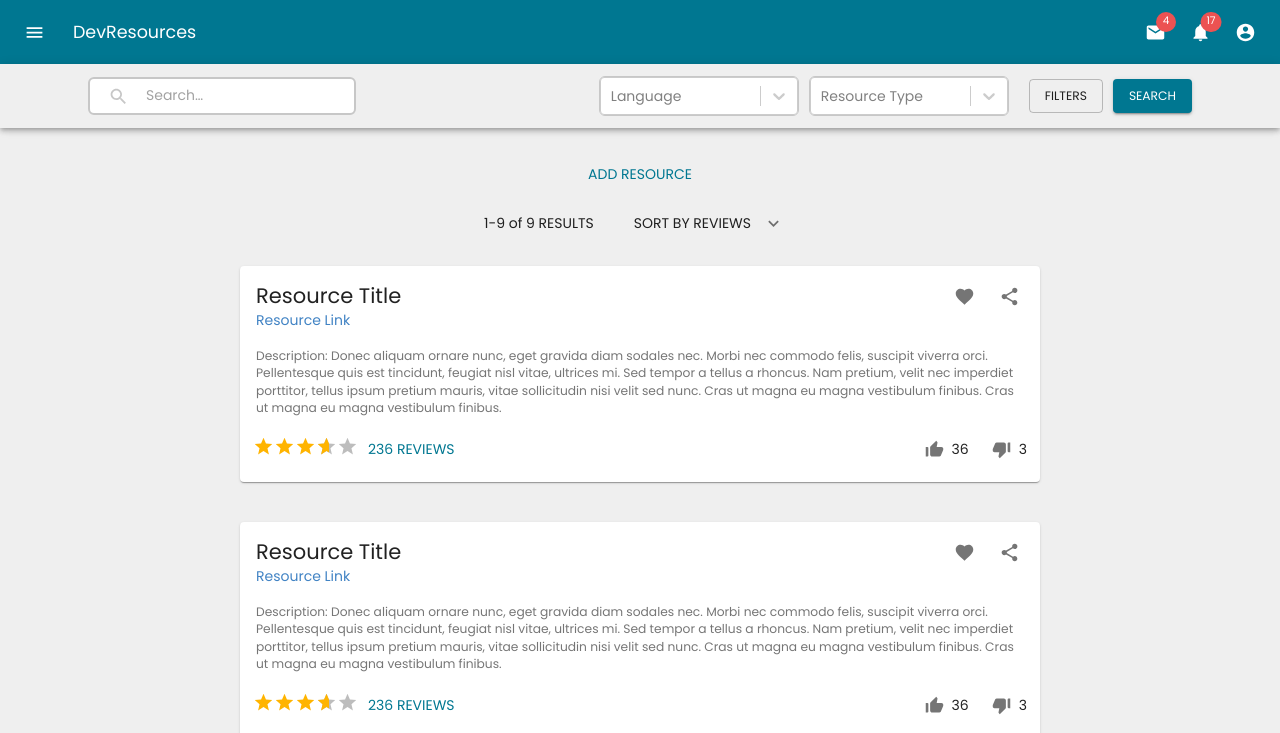
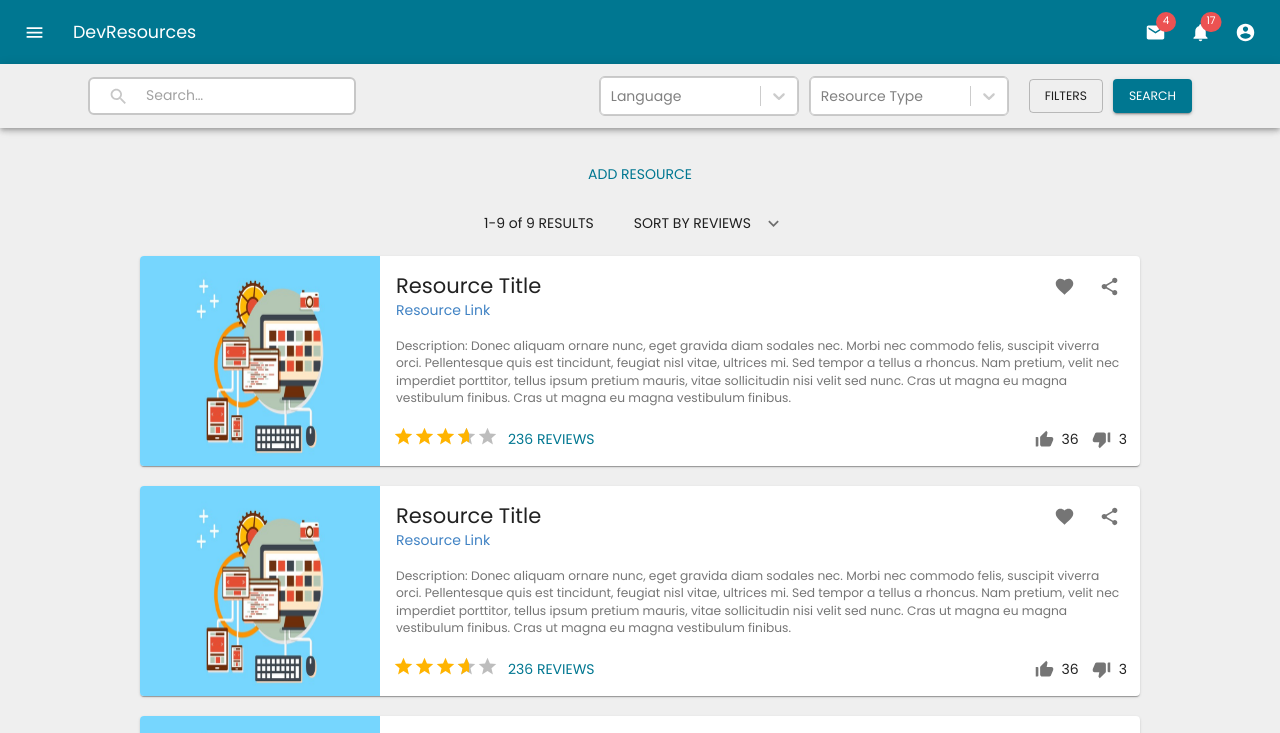
Before and after one commit to seanddallen/DevResourcesUI, a React (Create React App) app: page / in a window 1280 px wide. Shown: the top 733 px of the page. Built offline with nearby package versions, Linux system fonts and the light colour scheme.

Commit message:
added images to cards and hover effect

```diff
--- a/src/Components/main/resources/ResourceCard.jsx
+++ b/src/Components/main/resources/ResourceCard.jsx
@@ -26,8 +26,11 @@ import Rating from "@material-ui/lab/Rating";
 
 const useStyles = makeStyles(theme => ({
   card: {
-    margin: "20px",
-    width: "800px"
+    margin: "10px",
+    width: "1000px",
+    "&:hover": {
+      boxShadow: "-1px 5px 29px 0px rgba(0,0,0,0.5)"
+    }
   },
   grow: {
     flexGrow: 1
@@ -60,7 +63,19 @@ export default function ResourceCard(props) {
   };
 
   return (
-    <Card className={classes.card}>
+    <>
+      <Card
+        className={classes.card}
+        style={{ display: "flex", flexWrap: "nowrap" }}
+      >
+        <img
+          src={require("../../../assets/images/mrwr.jpg")}
+          style={{
+            height: "210px",
+            width: "240px"
+          }}
+        />
+        <Grid style={{ width: "800px" }}>
           <CardHeader
             // avatar={
             //   <Avatar aria-label="recipe" className={classes.avatar}>
@@ -94,20 +109,30 @@ export default function ResourceCard(props) {
       /> */}
           <CardContent style={{ paddingTop: "0px", paddingBottom: "0px" }}>
             <Typography variant="body2" color="textSecondary" component="p">
-          Description: Donec aliquam ornare nunc, eget gravida diam sodales nec.
-          Morbi nec commodo felis, suscipit viverra orci. Pellentesque quis est
-          tincidunt, feugiat nisl vitae, ultrices mi. Sed tempor a tellus a
-          rhoncus. Nam pretium, velit nec imperdiet porttitor, tellus ipsum
-          pretium mauris, vitae sollicitudin nisi velit sed nunc. Cras ut magna
-          eu magna vestibulum finibus. Cras ut magna eu magna vestibulum
-          finibus.
+              Description: Donec aliquam ornare nunc, eget gravida diam sodales
+              nec. Morbi nec commodo felis, suscipit viverra orci. Pellentesque
+              quis est tincidunt, feugiat nisl vitae, ultrices mi. Sed tempor a
+              tellus a rhoncus. Nam pretium, velit nec imperdiet porttitor,
+              tellus ipsum pretium mauris, vitae sollicitudin nisi velit sed
+              nunc. Cras ut magna eu magna vestibulum finibus. Cras ut magna eu
+              magna vestibulum finibus.
             </Typography>
           </CardContent>
           <CardActions
             disableSpacing
-        style={{ margin: "0px 5px", paddingTop: "0px", paddingBottom: "0px" }}
+            style={{
+              margin: "0px 5px",
+              paddingTop: "0px",
+              paddingBottom: "0px"
+            }}
           >
-        <Grid style={{ display: "flex", alignItems: "center" }}>
+            <Grid
+              style={{
+                display: "flex",
+                alignItems: "center",
+                marginTop: "10px"
+              }}
+            >
               <div>
                 {/* <StarIcon />
             <StarIcon />
@@ -132,13 +157,25 @@ export default function ResourceCard(props) {
               </Button>
             </Grid>
             <div className={classes.grow}></div>
-        <div style={{ display: "flex", alignItems: "center", margin: "10px" }}>
+            <div
+              style={{
+                display: "flex",
+                alignItems: "center",
+                marginTop: "10px"
+              }}
+            >
               <IconButton>
                 <ThumbUpIcon />
               </IconButton>
               <div style={{ marginLeft: "-5px" }}>36</div>
             </div>
-        <div style={{ display: "flex", alignItems: "center" }}>
+            <div
+              style={{
+                display: "flex",
+                alignItems: "center",
+                marginTop: "10px"
+              }}
+            >
               <IconButton>
                 <ThumbDownIcon />
               </IconButton>
@@ -187,6 +224,8 @@ export default function ResourceCard(props) {
           </Typography>
         </CardContent>
       </Collapse> */}
+        </Grid>
       </Card>
+    </>
   );
 }
```
Also changed, not shown: src/assets/images/mrwr.jpg (added). Lines whose indentation alone changed are shown as unchanged.
